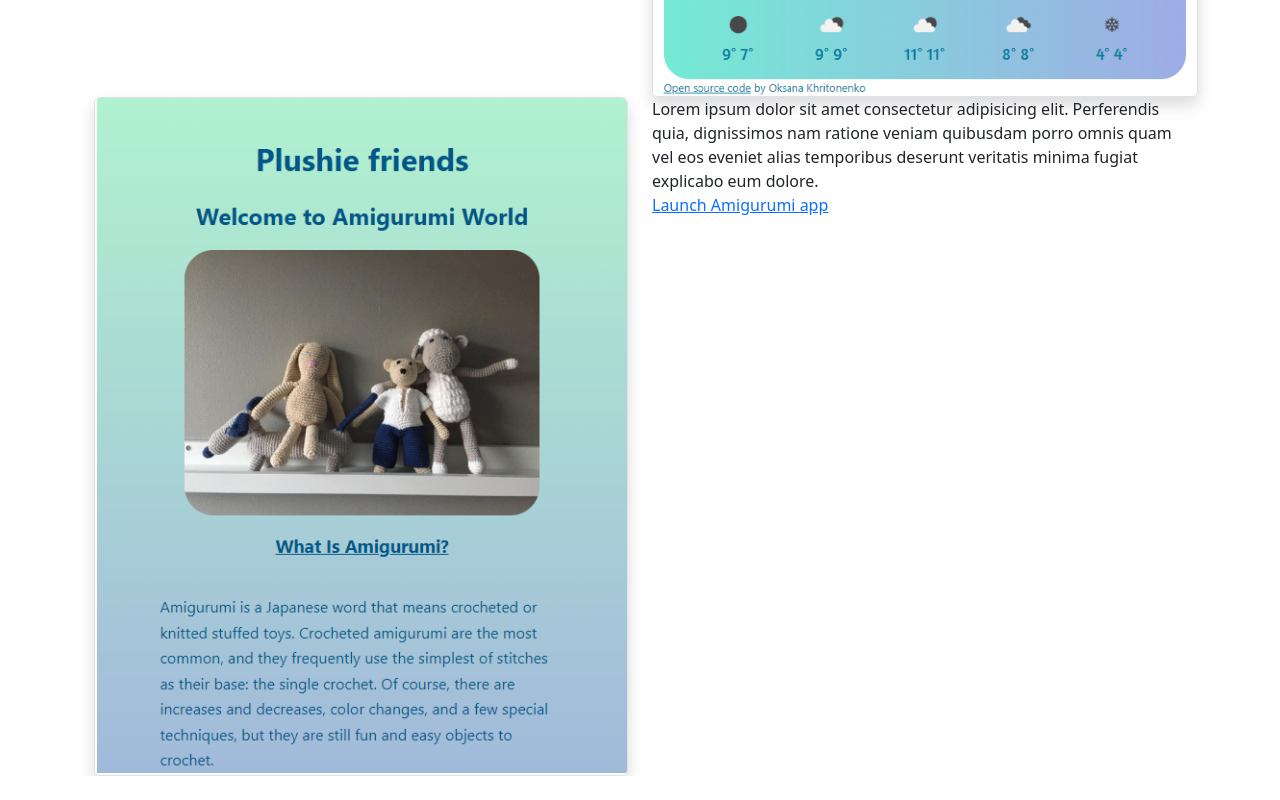
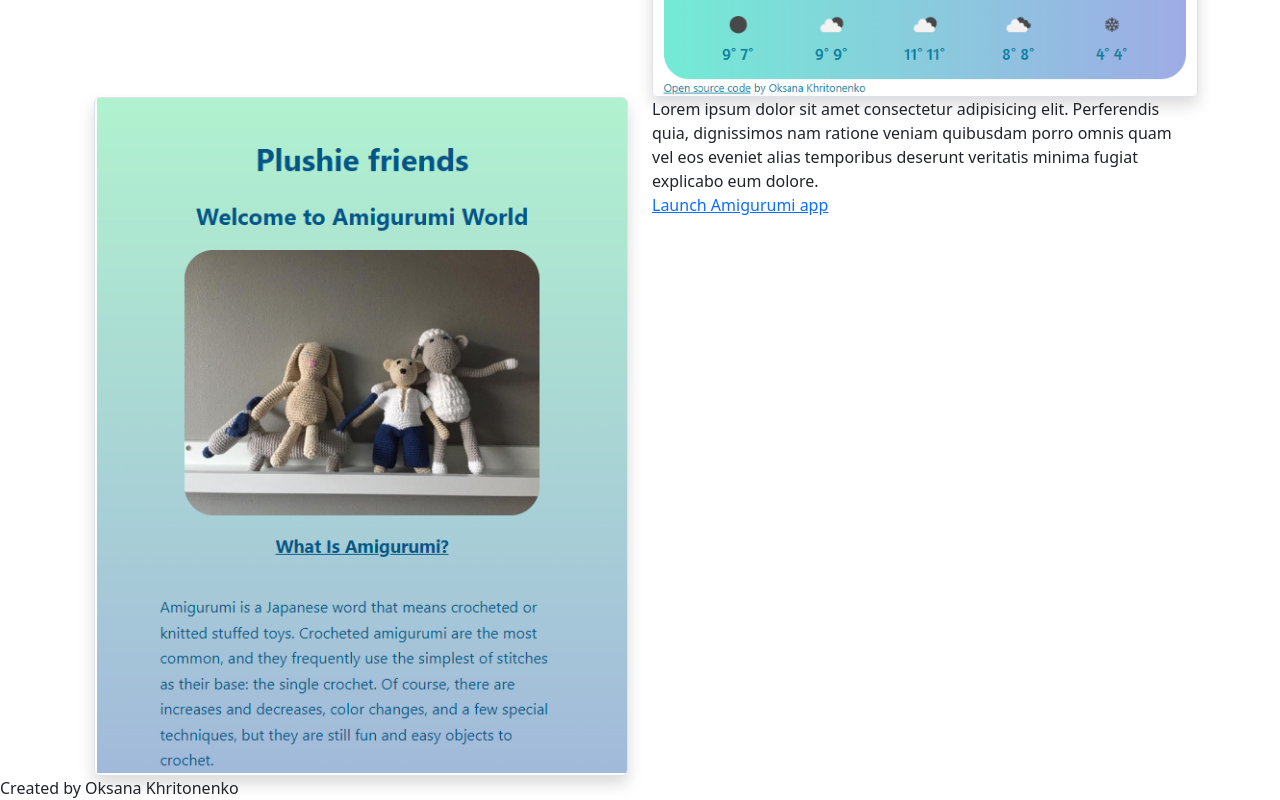
Before and after one commit to OksanaKhritonenko/my-portfolio, a plain HTML site: page index.html in a window 1280 px wide. Shown: the part 507-1307 px from the top of the page. Before the commit the page ends 1283 px from the top, so only its background shows below. Drawn offline with nearby package versions, Linux system fonts and the light colour scheme.

Commit message:
fixed index.html file name

```diff
--- a/indexx.html
+++ b/index.html
@@ -116,5 +116,6 @@
         </div>
       </div>
     </div>
+    <footer>Created by Oksana Khritonenko</footer>
   </body>
 </html>
```
